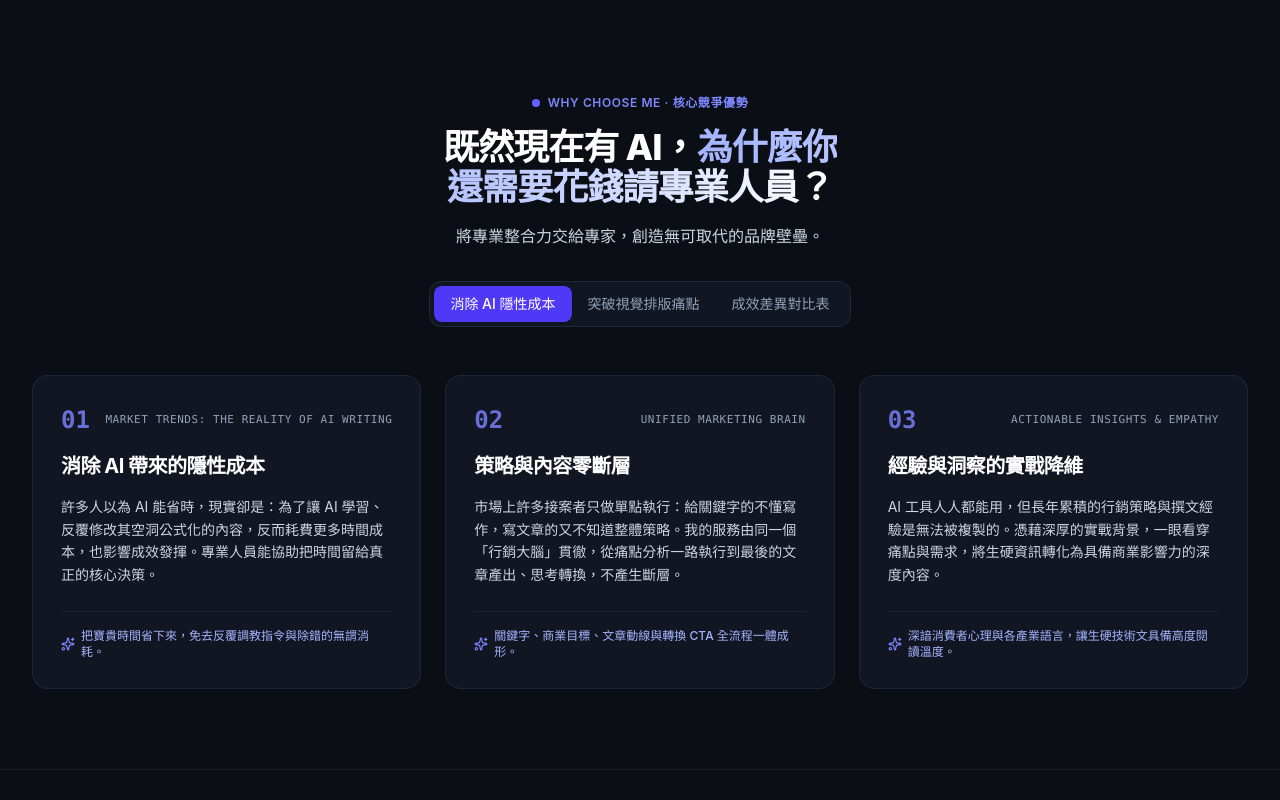
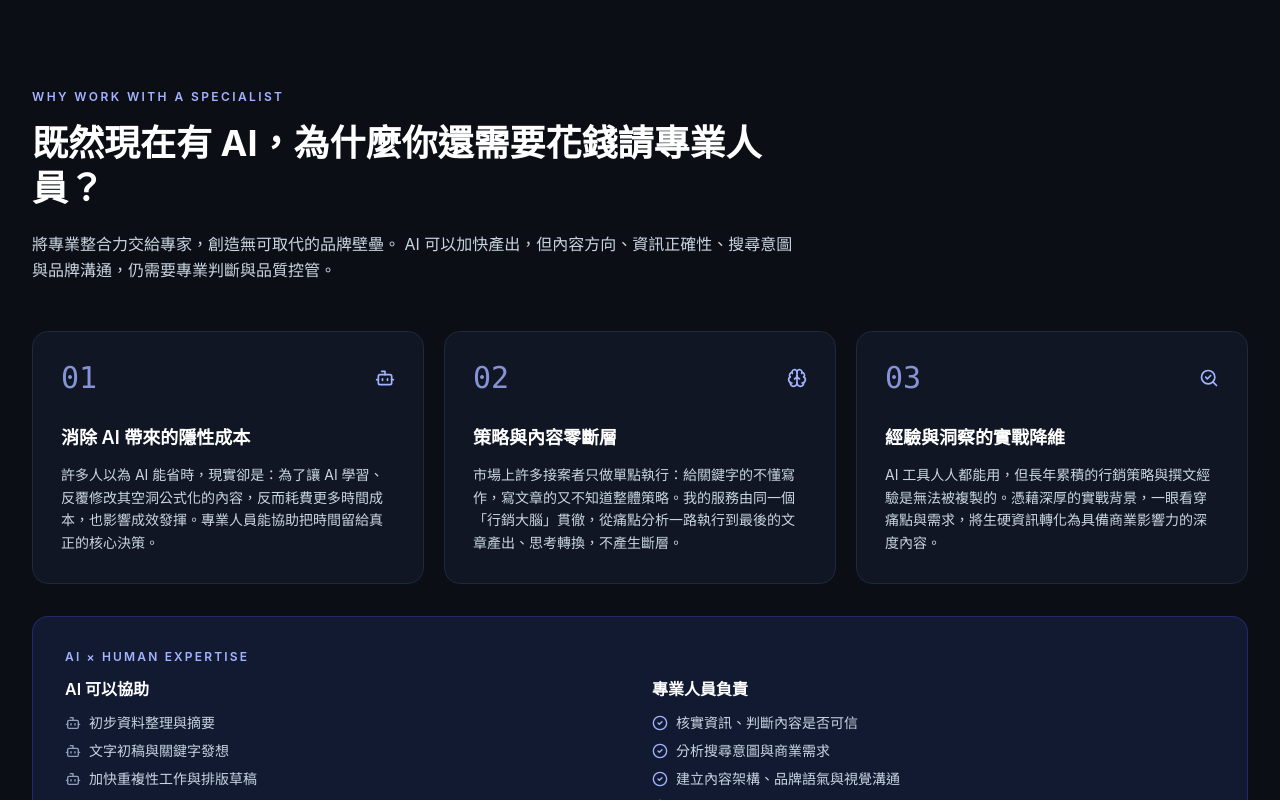
Before and after one commit to homentist/model_01, a React (Vite) app: page / in a window 1280 px wide. Shown: the part 780-1580 px from the top of the page. Built offline with nearby package versions, Linux system fonts and the light colour scheme.

Commit message:
refactor: align WhyChooseMe.tsx with phase 1 site positioning

```diff
--- a/src/components/WhyChooseMe.tsx
+++ b/src/components/WhyChooseMe.tsx
@@ -1,216 +1,33 @@
-import React, { useState } from 'react';
+import React from 'react';
 import { WHY_CHOOSE_ME } from '../data/portfolioData.ts';
-import { Bot, Brain, Sparkles, AlertTriangle, Check, X, ShieldAlert, FileText, ArrowRight } from 'lucide-react';
+import { Bot, Brain, SearchCheck, CheckCircle2 } from 'lucide-react';
 
-export const WhyChooseMe: React.FC = () => {
-  const [activeTab, setActiveTab] = useState<'ai' | 'visual' | 'comparison'>('ai');
+const icons = [Bot, Brain, SearchCheck];
 
-  return (
-    <section id="why-me" className="py-16 sm:py-20 px-4 sm:px-6 lg:px-8 max-w-7xl mx-auto border-b border-slate-800/60">
-      {/* Section Header */}
-      <div className="max-w-3xl mx-auto text-center space-y-4 mb-12">
-        <div className="inline-flex items-center gap-2 text-xs font-semibold tracking-wider text-indigo-400 uppercase">
-          <span className="w-2 h-2 rounded-full bg-indigo-500" />
-          <span>WHY CHOOSE ME · 核心競爭優勢</span>
-        </div>
-
-        <h2 className="text-2xl sm:text-4xl font-extrabold text-white tracking-tight text-balance">
-          既然現在有 AI，
-          <span className="text-transparent bg-clip-text bg-gradient-to-r from-indigo-300 via-indigo-200 to-white">
-            為什麼你還需要花錢請專業人員？
-          </span>
-        </h2>
-
-        <p className="text-slate-300 text-sm sm:text-base leading-relaxed">
-          {WHY_CHOOSE_ME.mainStatement}
-        </p>
-
-        {/* Filter / View Switcher (Allowed interactive tabs per constitution) */}
-        <div className="inline-flex p-1 bg-[#121622] border border-slate-800 rounded-xl mt-4">
-          <button
-            onClick={() => setActiveTab('ai')}
-            className={`px-4 py-2 text-xs sm:text-sm font-medium rounded-lg transition-colors cursor-pointer ${
-              activeTab === 'ai'
-                ? 'bg-indigo-600 text-white shadow-sm'
-                : 'text-slate-400 hover:text-white'
-            }`}
-          >
-            消除 AI 隱性成本
-          </button>
-          <button
-            onClick={() => setActiveTab('visual')}
-            className={`px-4 py-2 text-xs sm:text-sm font-medium rounded-lg transition-colors cursor-pointer ${
-              activeTab === 'visual'
-                ? 'bg-indigo-600 text-white shadow-sm'
-                : 'text-slate-400 hover:text-white'
-            }`}
-          >
-            突破視覺排版痛點
-          </button>
-          <button
-            onClick={() => setActiveTab('comparison')}
-            className={`px-4 py-2 text-xs sm:text-sm font-medium rounded-lg transition-colors cursor-pointer ${
-              activeTab === 'comparison'
-                ? 'bg-indigo-600 text-white shadow-sm'
-                : 'text-slate-400 hover:text-white'
-            }`}
-          >
-            成效差異對比表
-          </button>
-        </div>
+export const WhyChooseMe: React.FC = () => (
+  <section id="why-me" className="py-20 px-4 sm:px-6 lg:px-8 max-w-7xl mx-auto border-b border-slate-800/70">
+    <div className="max-w-3xl mb-12">
+      <p className="text-xs tracking-[0.2em] text-indigo-300 font-semibold mb-4">WHY WORK WITH A SPECIALIST</p>
+      <h2 className="text-3xl sm:text-4xl font-bold leading-tight text-white">既然現在有 AI，<br className="sm:hidden" />為什麼你還需要花錢請專業人員？</h2>
+      <p className="mt-5 text-slate-300 leading-relaxed">{WHY_CHOOSE_ME.mainStatement} AI 可以加快產出，但內容方向、資訊正確性、搜尋意圖與品牌溝通，仍需要專業判斷與品質控管。</p>
+    </div>
+    <div className="grid md:grid-cols-3 gap-5">
+      {WHY_CHOOSE_ME.points.map((point, index) => {
+        const Icon = icons[index] || CheckCircle2;
+        return <article key={point.id} className="rounded-2xl border border-slate-800 bg-[#111827]/85 p-6 sm:p-7">
+          <div className="flex items-center justify-between mb-7"><span className="font-mono text-3xl text-indigo-300/80">{point.id}</span><Icon className="w-5 h-5 text-indigo-300" /></div>
+          <h3 className="text-lg font-semibold text-white">{point.title}</h3>
+          <p className="mt-3 text-sm leading-relaxed text-slate-300">{point.description}</p>
+        </article>;
+      })}
+    </div>
+    <div className="mt-8 rounded-2xl border border-indigo-900/70 bg-[#111a31] p-6 sm:p-8">
+      <p className="text-xs tracking-[0.18em] text-indigo-300 font-semibold mb-3">AI × HUMAN EXPERTISE</p>
+      <div className="grid sm:grid-cols-2 gap-6">
+        <div><h3 className="text-white font-semibold mb-3">AI 可以協助</h3><ul className="space-y-2 text-sm text-slate-300">{['初步資料整理與摘要','文字初稿與關鍵字發想','加快重複性工作與排版草稿'].map(x => <li key={x} className="flex gap-2"><Bot className="w-4 h-4 text-slate-400 shrink-0 mt-0.5" />{x}</li>)}</ul></div>
+        <div><h3 className="text-white font-semibold mb-3">專業人員負責</h3><ul className="space-y-2 text-sm text-slate-300">{['核實資訊、判斷內容是否可信','分析搜尋意圖與商業需求','建立內容架構、品牌語氣與視覺溝通','品質控管與最終決策'].map(x => <li key={x} className="flex gap-2"><CheckCircle2 className="w-4 h-4 text-indigo-300 shrink-0 mt-0.5" />{x}</li>)}</ul></div>
       </div>
-
-      {/* Tab 1: 3 Big Pillars from SEO/GEO slide 2 */}
-      {activeTab === 'ai' && (
-        <div className="grid grid-cols-1 md:grid-cols-3 gap-6 animate-in fade-in duration-200">
-          {WHY_CHOOSE_ME.points.map((point) => (
-            <div
-              key={point.id}
-              className="bg-[#121622] border border-slate-800/90 hover:border-indigo-600/50 rounded-2xl p-6 sm:p-7 flex flex-col justify-between transition-all duration-200 hover:shadow-xl hover:shadow-indigo-950/20 group"
-            >
-              <div className="space-y-4">
-                <div className="flex items-center justify-between">
-                  <span className="font-mono text-2xl font-black text-indigo-400/80 group-hover:text-indigo-300 transition-colors">
-                    {point.id}
-                  </span>
-                  <span className="text-[11px] font-mono tracking-wider text-slate-400 uppercase">
-                    {point.subtitle}
-                  </span>
-                </div>
-
-                <h3 className="text-lg sm:text-xl font-bold text-white tracking-tight">
-                  {point.title}
-                </h3>
-
-                <p className="text-slate-300 text-sm leading-relaxed">
-                  {point.description}
-                </p>
-              </div>
-
-              <div className="mt-6 pt-4 border-t border-slate-800/80 text-xs font-medium text-indigo-300 flex items-center gap-1.5">
-                <Sparkles className="w-3.5 h-3.5 text-indigo-400 shrink-0" />
-                <span>{point.takeaway}</span>
-              </div>
-            </div>
-          ))}
-        </div>
-      )}
-
-      {/* Tab 2: Visual Crisis & Aesthetic Solution from Visual slide 2 */}
-      {activeTab === 'visual' && (
-        <div className="space-y-8 animate-in fade-in duration-200">
-          <div className="grid grid-cols-1 md:grid-cols-2 gap-6">
-            {WHY_CHOOSE_ME.visualPainPoints.points.map((vp, idx) => (
-              <div
-                key={idx}
-                className="bg-[#121622] border border-red-950/40 hover:border-red-800/50 rounded-2xl p-6 sm:p-8 space-y-4"
-              >
-                <div className="flex items-center gap-2 text-red-400 text-xs font-semibold uppercase tracking-wider">
-                  <ShieldAlert className="w-4 h-4 text-red-400" />
-                  <span>常見致命痛點 {idx + 1}</span>
-                </div>
-                <h3 className="text-xl font-bold text-white tracking-tight">
-                  {vp.title}
-                </h3>
-                <p className="text-slate-300 text-sm leading-relaxed">
-                  {vp.desc}
-                </p>
-              </div>
-            ))}
-          </div>
-
-          {/* The Solution */}
-          <div className="bg-gradient-to-r from-indigo-950/50 via-[#141a29] to-indigo-950/50 border border-indigo-700/50 rounded-2xl p-6 sm:p-8 flex flex-col md:flex-row items-center justify-between gap-6">
-            <div className="space-y-2 max-w-2xl">
-              <span className="text-xs font-mono text-indigo-400 uppercase tracking-widest">
-                THE SOLUTION · 解決方案
-              </span>
-              <h4 className="text-xl sm:text-2xl font-bold text-white">
-                將生硬資料梳理為極致的眼球動線與商業留白
-              </h4>
-              <p className="text-slate-300 text-sm">
-                從資訊結構化梳理到客製美學排版，集結為清晰好懂、兼具呼吸感與高轉換率的視覺輸出。
-              </p>
-            </div>
-            <a
-              href="#services"
-              className="px-5 py-3 text-xs sm:text-sm font-semibold text-white bg-indigo-600 hover:bg-indigo-500 rounded-xl transition-colors whitespace-nowrap"
-            >
-              查看視覺設計方案
-            </a>
-          </div>
-        </div>
-      )}
-
-      {/* Tab 3: Detailed Comparison Matrix */}
-      {activeTab === 'comparison' && (
-        <div className="bg-[#121622] border border-slate-800 rounded-2xl overflow-hidden animate-in fade-in duration-200">
-          <div className="overflow-x-auto">
-            <table className="w-full text-left text-sm">
-              <thead>
-                <tr className="border-b border-slate-800 bg-[#0e121a]">
-                  <th className="py-4 px-6 font-semibold text-slate-300">比較維度</th>
-                  <th className="py-4 px-6 font-semibold text-slate-400">自己摸索 AI / 拼湊工具</th>
-                  <th className="py-4 px-6 font-semibold text-slate-400">市面零散接案 (多頭馬車)</th>
-                  <th className="py-4 px-6 font-bold text-indigo-400 bg-indigo-950/30">
-                    Hui-Chiao 雙核心一條龍
-                  </th>
-                </tr>
-              </thead>
-              <tbody className="divide-y divide-slate-800/60 text-xs sm:text-sm">
-                <tr>
-                  <td className="py-4 px-6 font-medium text-white">時間與溝通成本</td>
-                  <td className="py-4 px-6 text-slate-400">
-                    <span className="text-red-400 font-medium">極高</span>：需反覆下 Prompt 除錯、修改空洞公式語句
-                  </td>
-                  <td className="py-4 px-6 text-slate-400">
-                    <span className="text-amber-400 font-medium">高</span>：文章跟設計分開發包，來回協調對話斷層
-                  </td>
-                  <td className="py-4 px-6 text-emerald-400 bg-indigo-950/20 font-medium">
-                    <span className="text-indigo-300 font-bold">極低</span>：同一個行銷大腦貫徹，省去多餘溝通成本
-                  </td>
-                </tr>
-                <tr>
-                  <td className="py-4 px-6 font-medium text-white">內容深度與原創性</td>
-                  <td className="py-4 px-6 text-slate-400">
-                    空泛套版、缺乏真正產業痛點與溫度
-                  </td>
-                  <td className="py-4 px-6 text-slate-400">
-                    大多為拼湊偽原創，容易被演算法降權
-                  </td>
-                  <td className="py-4 px-6 text-emerald-400 bg-indigo-950/20 font-medium">
-                    2,000~3,000字原創深研，結合行銷心理學與產業知識
-                  </td>
-                </tr>
-                <tr>
-                  <td className="py-4 px-6 font-medium text-white">SEO & GEO 實戰成效</td>
-                  <td className="py-4 px-6 text-slate-400">
-                    缺乏關鍵字轉化架構與搜尋意圖分析
-                  </td>
-                  <td className="py-4 px-6 text-slate-400">
-                    只給關鍵字不懂轉化，或是只寫字不管演算法
-                  </td>
-                  <td className="py-4 px-6 text-emerald-400 bg-indigo-950/20 font-medium">
-                    多個高難度字詞 Google #1 霸榜，卡位 AI 搜尋摘要
-                  </td>
-                </tr>
-                <tr>
-                  <td className="py-4 px-6 font-medium text-white">視覺美學與留白動線</td>
-                  <td className="py-4 px-6 text-slate-400">
-                    教科書死板排版、零碎拼湊，跳出率高
-                  </td>
-                  <td className="py-4 px-6 text-slate-400">
-                    設計師不懂商業轉化邏輯，徒具花俏無轉換
-                  </td>
-                  <td className="py-4 px-6 text-emerald-400 bg-indigo-950/20 font-medium">
-                    極致眼球動線梳理，兼具留白呼吸感與高商業轉換率
-                  </td>
-                </tr>
-              </tbody>
-            </table>
-          </div>
-        </div>
-      )}
-    </section>
-  );
-};
+      <p className="mt-6 pt-5 border-t border-indigo-900/70 text-sm sm:text-base text-indigo-100 font-medium">AI 能降低產出成本，但不能替企業承擔內容方向錯誤、資訊失真與品牌溝通失焦的風險。</p>
+    </div>
+  </section>
+);
```
